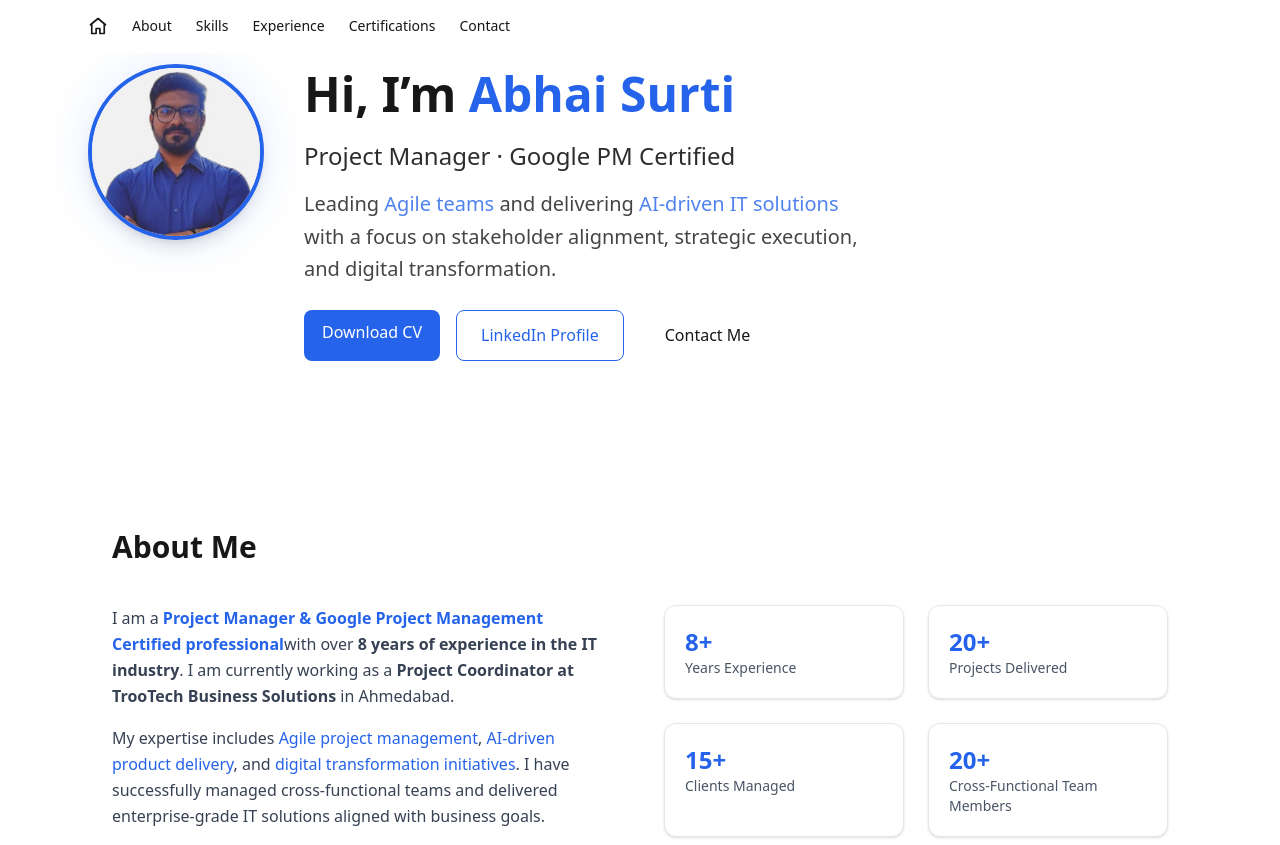
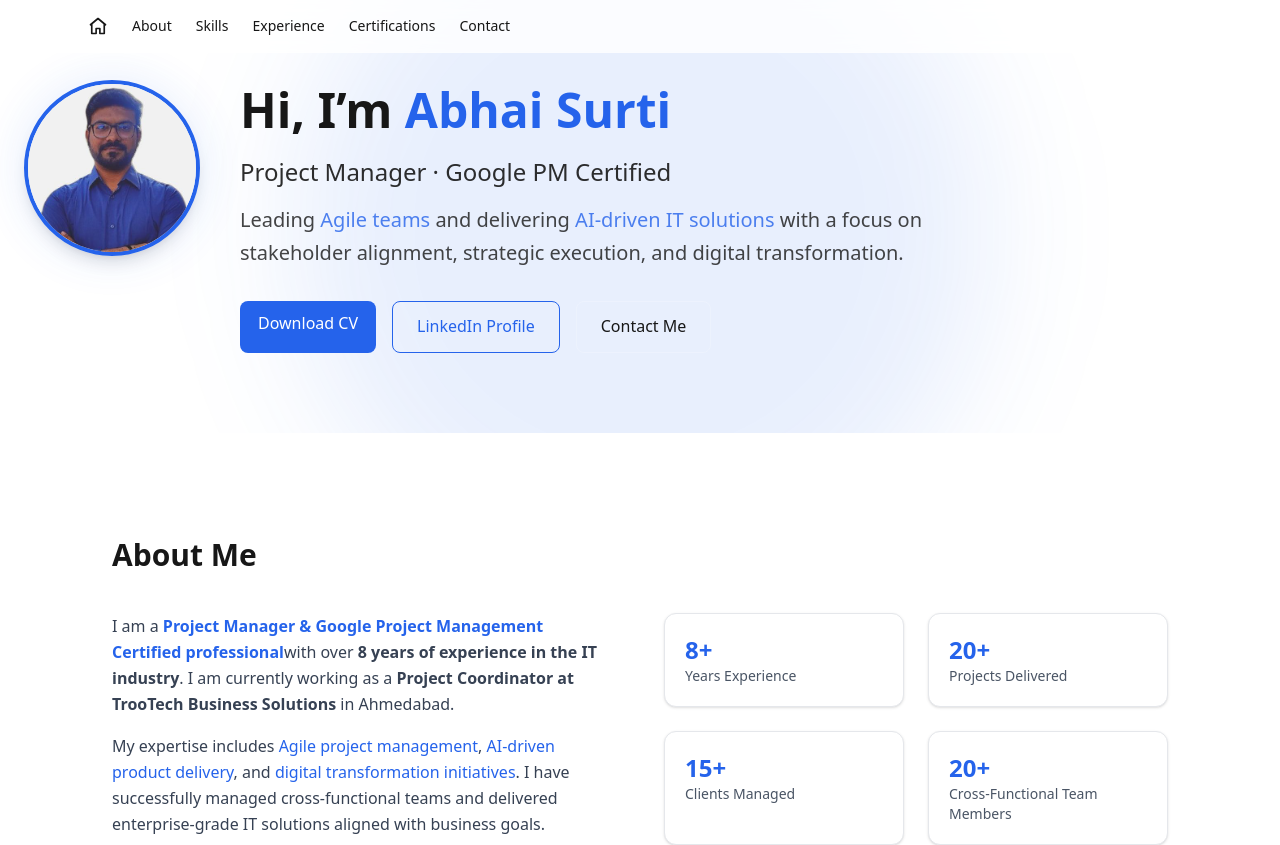
Before and after one commit to surtiabhai007-cmyk/abhai-portfolio, a Next.js app: page / in a window 1280 px wide. Shown: the top 845 px of the page. Built offline with nearby package versions, Linux system fonts and the light colour scheme.

Commit message:
Update Hero.js
Update Hero.js

```diff
--- a/components/Hero.js
+++ b/components/Hero.js
@@ -1,7 +1,11 @@
 export default function Hero() {
   return (
-    <section id="home" className="py-16 bg-background text-foreground relative overflow-hidden">
-      <div className="max-w-6xl mx-auto flex flex-col md:flex-row items-center md:items-start gap-10 px-6">
+    <section id="home" className="py-20 bg-background text-foreground relative overflow-hidden">
+
+      {/* Background Glow */}
+      <div className="absolute top-[-120px] left-1/2 -translate-x-1/2 w-[700px] h-[700px] bg-primary/10 blur-3xl rounded-full"></div>
+
+      <div className="max-w-7xl mx-auto flex flex-col md:flex-row items-center md:items-start gap-10 px-6 relative">
 
         {/* Profile Image */}
         <div className="relative flex-shrink-0">
@@ -15,7 +19,7 @@ export default function Hero() {
         </div>
 
         {/* Text Content */}
-        <div className="text-center md:text-left max-w-xl">
+        <div className="flex-1 text-center md:text-left">
 
           <h1 className="text-4xl md:text-5xl font-bold leading-tight">
             Hi, I’m <span className="text-primary">Abhai Surti</span>
@@ -26,14 +30,14 @@ export default function Hero() {
           </p>
 
           {/* Tagline */}
-          <p className="mt-4 text-lg md:text-xl opacity-80 leading-relaxed">
+          <p className="mt-4 text-lg md:text-xl opacity-80 leading-relaxed max-w-3xl">
             Leading <span className="text-primary">Agile teams</span> and delivering
             <span className="text-primary"> AI-driven IT solutions</span> with a focus on
             stakeholder alignment, strategic execution, and digital transformation.
           </p>
 
           {/* Buttons */}
-          <div className="mt-6 flex flex-wrap gap-4 justify-center md:justify-start">
+          <div className="mt-8 flex flex-wrap gap-4 justify-center md:justify-start">
 
             <a
               href="https://drive.google.com/uc?export=download&id=11EK9msbaBOlM34MAudGD1rHARvMDHffh"
@@ -61,6 +65,7 @@ export default function Hero() {
             </a>
 
           </div>
+
         </div>
       </div>
     </section>
```
